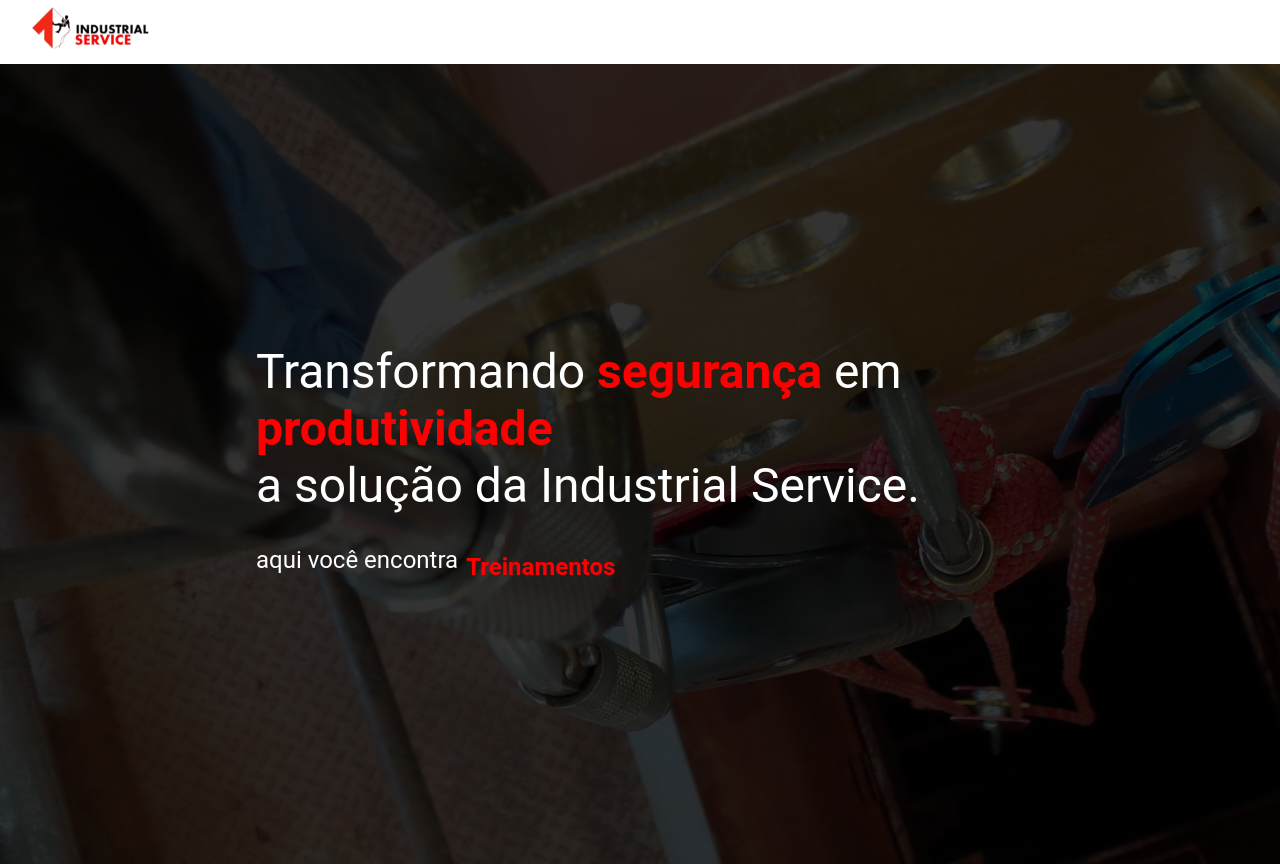
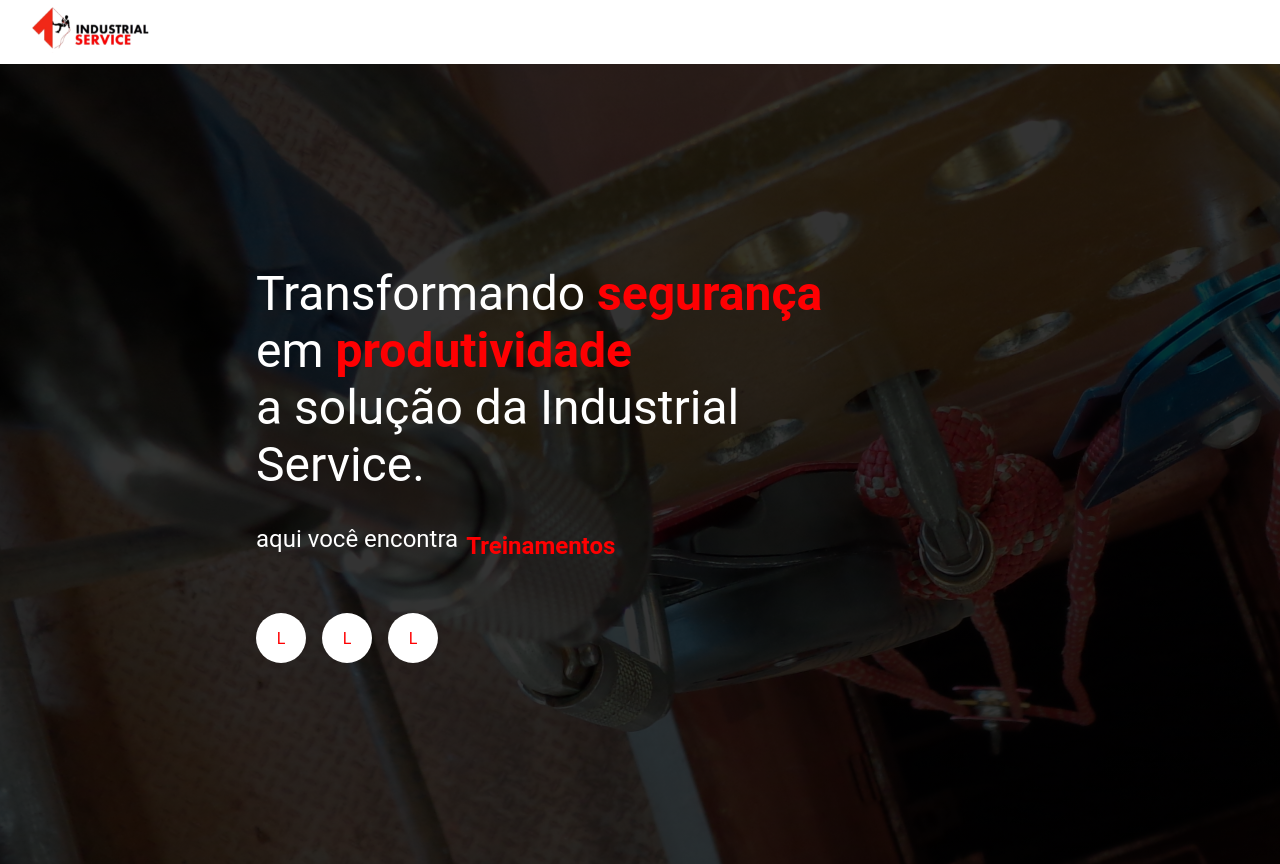
Before and after one commit to mathensousaa/industrial-service, a Next.js app: page / in a window 1280 px wide. Built offline with nearby package versions, Linux system fonts and the light colour scheme.

Commit message:
adding social icons

```diff
--- a/package.json
+++ b/package.json
@@ -18,6 +18,10 @@
   },
   "homepage": "https://github.com/mathensousaa/industrial-service#readme",
   "dependencies": {
+    "@fortawesome/fontawesome-svg-core": "^6.3.0",
+    "@fortawesome/free-regular-svg-icons": "^6.3.0",
+    "@fortawesome/free-solid-svg-icons": "^6.3.0",
+    "@fortawesome/react-fontawesome": "^0.2.0",
     "bootstrap": "^5.2.3",
     "next": "^13.1.6",
     "react": "^18.2.0",
--- a/pages/components/Hero/Hero.js
+++ b/pages/components/Hero/Hero.js
@@ -1,5 +1,8 @@
 import styles from './Hero.module.css'
 import Button from '../Button/Button'
+import Social from '../Social/Social'
+import { FaLinkedinIn } from "react-icons/fa";
+
 
 export default function Hero() {
   return (
@@ -19,7 +22,11 @@
             <span>Treinamentos</span>
             <span>Manutenção predial</span>
           </div>
-
+        </div>
+        <div className={styles.socialWrapper}>
+          <Social/>
+          <Social/>
+          <Social/>
         </div>
       </div>
     </section>
--- a/pages/components/Hero/Hero.module.css
+++ b/pages/components/Hero/Hero.module.css
@@ -7,6 +7,11 @@
     align-items: center;
     color: var(--white);
 }
+
+.hero .wrapper {
+    width: 75%;
+}
+
 .hero h1 {
     font-size: var(--fs-xl);
     font-weight: 400;
@@ -43,6 +48,11 @@
     font-weight: 700;
     height: 100%;
     animation: spinWords 10s infinite;
+}
+
+.socialWrapper {
+    margin-top: 3rem;
+    display: flex;
 }
 
 @keyframes spinWords {
@@ -109,4 +119,8 @@
         text-align: center;
         padding-left: 0;
     }
+
+    .socialWrapper {
+        justify-content: center;
+    }
 }
--- a/pages/components/Social/Social.js
+++ b/pages/components/Social/Social.js
@@ -1,7 +1,11 @@
-export default function Social() {
+import styles from './Social.module.css'
+
+export default function Social(props) {
     return (
-        <section>
-            <h1>Redes Sociais</h1>
-        </section>
+        <div className={styles.iconWrapper}>
+            <a href="https://www.instagram.com/industrialservicebr" target="_blank" rel="noreferrer">
+                L
+            </a>
+        </div>
     )
 }
--- a/pages/components/Social/Social.module.css
+++ b/pages/components/Social/Social.module.css
@@ -0,0 +1,23 @@
+.iconWrapper {
+    width: 50px;
+    height: 50px;
+    background-color: var(--white);
+    display: flex;
+    justify-content: center;
+    align-items: center;
+    border-radius: 500px;
+    margin-right: 1rem;
+}
+
+.iconWrapper a {
+    color: var(--red-700);
+}
+
+.iconWrapper:hover {
+    background-color: var(--red-700);
+    transition: 0.5s;
+}
+
+.iconWrapper:hover a {
+    color: var(--white);
+}
--- a/pages/index.js
+++ b/pages/index.js
@@ -26,6 +26,8 @@
                 <link rel="preconnect" href="https://fonts.googleapis.com" />
                 <link rel="preconnect" href="https://fonts.gstatic.com" crossorigin />
 
+                <script src="https://kit.fontawesome.com/e6204ec45c.js" crossorigin="anonymous"></script>
+
             </Head>
 
             <Header/>
```
Also changed, not shown: 1 other file (tests, documents, lock files or other folders).
